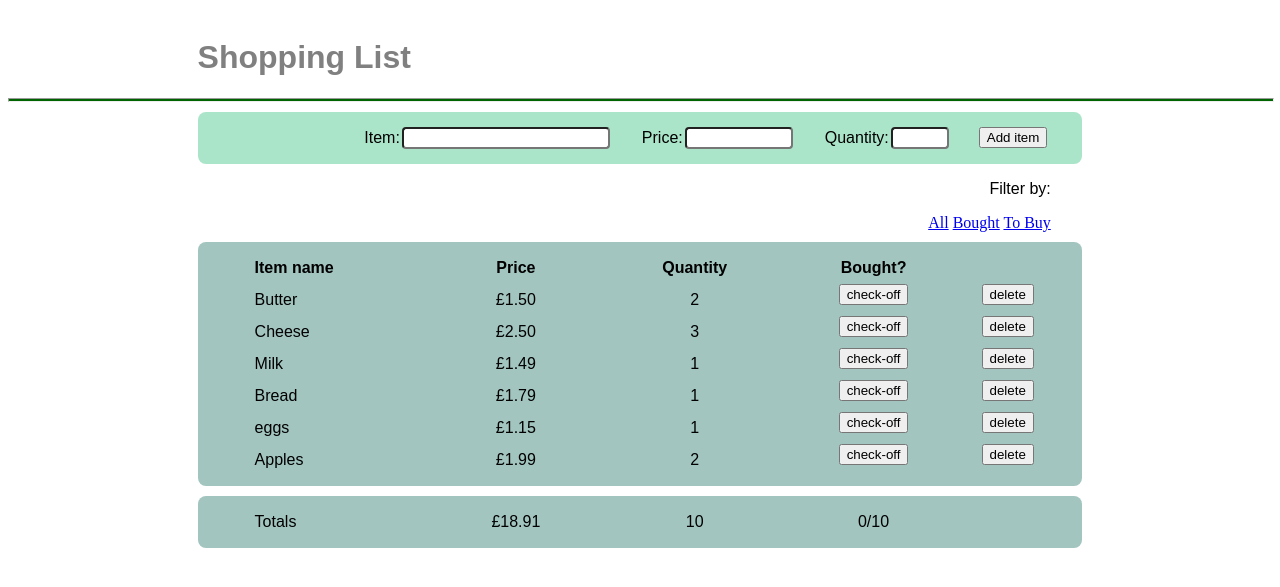
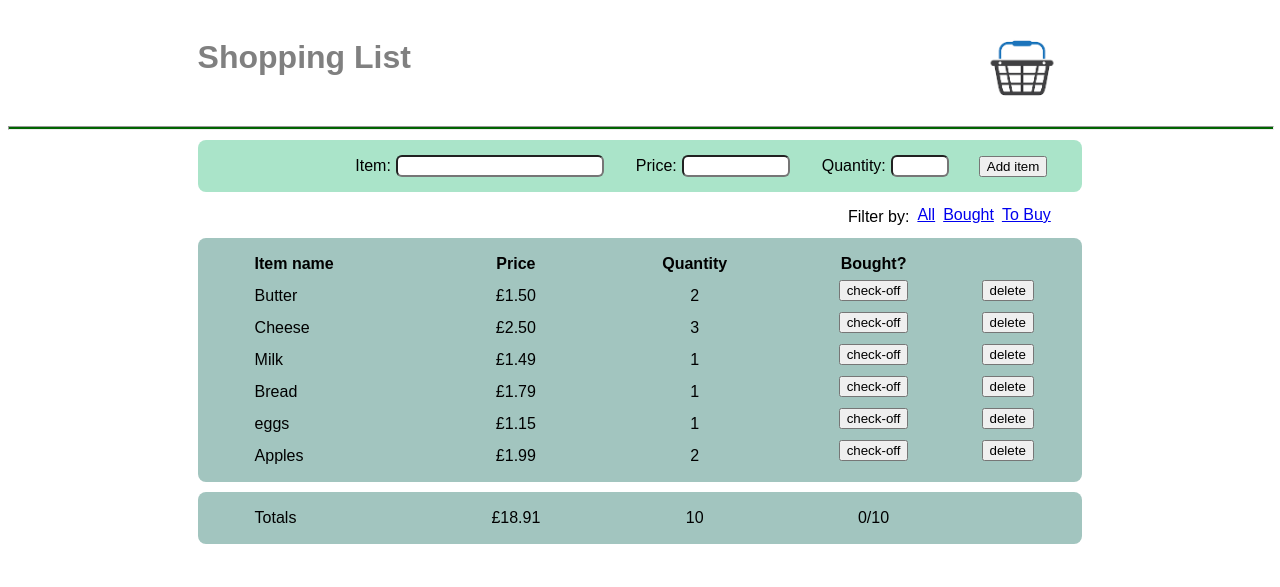
Before and after one commit to Peetfire/W3_weekend_homework, a Flask app: page /shopping-list in a window 1280 px wide. Shown: the top 587 px of the page. Run offline with Flask 2, Linux system fonts and the light colour scheme.

Commit message:
added a logo to header and positioned with css

```diff
--- a/static/style.css
+++ b/static/style.css
@@ -2,28 +2,46 @@ p {
     font-family: fantasy
 }
 header {
-    /* background-color: rgb(168, 228, 168); */
     padding-top: 10px;
 }
 hr {
     height: 2px;
     width: 100%;
     background-color: darkgreen;
-   }
+}
+.header-container {
+    width: 70%;
+    margin: auto;
+    display: grid;
+    grid-template-columns: 7fr 1fr;
+}
 
-header > h1 {
+.header-container > h1 {
     color: grey;
     text-align: left;
-    margin-left: 15%;
-    font-family: fantasy
+    font-family: fantasy;
+}
+
+.header-container > img {
+    width: 100px;
 }
 
 .filter-links {
 
     margin: auto;
-    margin-top: 10px;
+    /* margin-top: 10px; */
     width: 65%;
-    text-align: right;
+    display: flex;
+    justify-content: right;
+    align-items: center;
+}
+
+.filter-links > a {
+    margin-left: 8px;
+    font-family: sans-serif;
+}
+.filter-links > p {
+    margin-bottom: 12px;
 }
 
 .add_item_form {
@@ -58,15 +76,18 @@ header > h1 {
 }
 .form-item1 > input{
     width: 200px;
-    border-radius: 4px;
+    border-radius: 6px;
+    margin-left: 3px;
 }
 .form-item2 > input{
     width: 100px;
-    border-radius: 4px;
+    border-radius: 6px;
+    margin-left: 3px;
 }
 .form-item3 > input{
     width: 50px;
-    border-radius: 4px;
+    border-radius: 6px;
+    margin-left: 3px;
 }
 
 .bought_button_form {
@@ -112,7 +133,7 @@ header > h1 {
     background-color: rgb(162, 197, 191);
     border-radius: 8px;
     margin: auto;
-    margin-top: 10px;
+    margin-bottom: 10px;
     width: 70%;
     padding-top: 10px;
     padding-bottom: 10px;
--- a/templates/base.html
+++ b/templates/base.html
@@ -9,7 +9,10 @@
 </head>
 <body>
     <header>
-        <h1>Shopping List</h1>
+        <div class="header-container">
+            <h1>Shopping List</h1>
+            <img src="../static/img/basket_logo.png" alt="Basket Logo">
+        </div>
         <hr>
     </header>
     <div id="form-container">
--- a/templates/index.html
+++ b/templates/index.html
@@ -11,7 +11,6 @@
         <form class="bought_button_form" action="/shopping-list/bought" method="post">
             <div class="bought_button">
                 <button type="submit" name="bought_button" value="{{item.item_name}}">check-off</button>
-                <!-- <input name="{{item.name}}" type="submit" value="check-off"> -->
             </div>
         </form>
 
@@ -19,14 +18,12 @@
         <form class="bought_button_form" action="/shopping-list/uncheck" method="post">
             <div class="bought_button">
                 <button type="submit" name="bought_button" value="{{item.item_name}}">bought</button>
-                <!-- <input type="submit" value="Bought"> -->
             </div>
         </form>
         {% endif %}
         <form class="delete_button_form" action="/shopping-list/delete" method="post">
             <div class="delete_button">
                 <button type="submit" name="delete_button" value="{{item.item_name}}">delete</button>
-                <!-- <input type="submit" value="Bought"> -->
             </div>
         </form>
     {% endfor %}
```
Also changed, not shown: static/img/basket_logo.png (added), static/img/trolley_logo.png (added).
